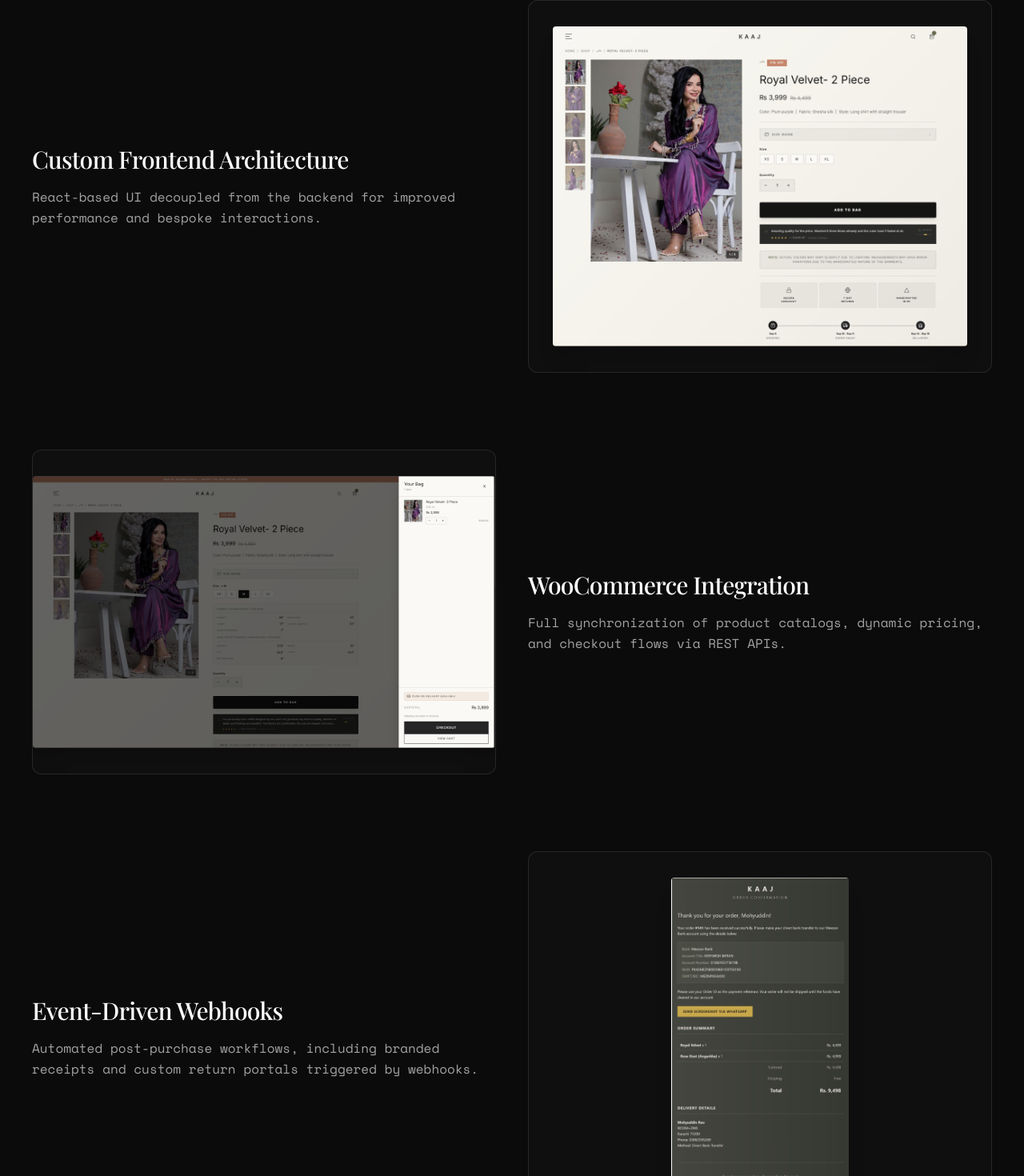
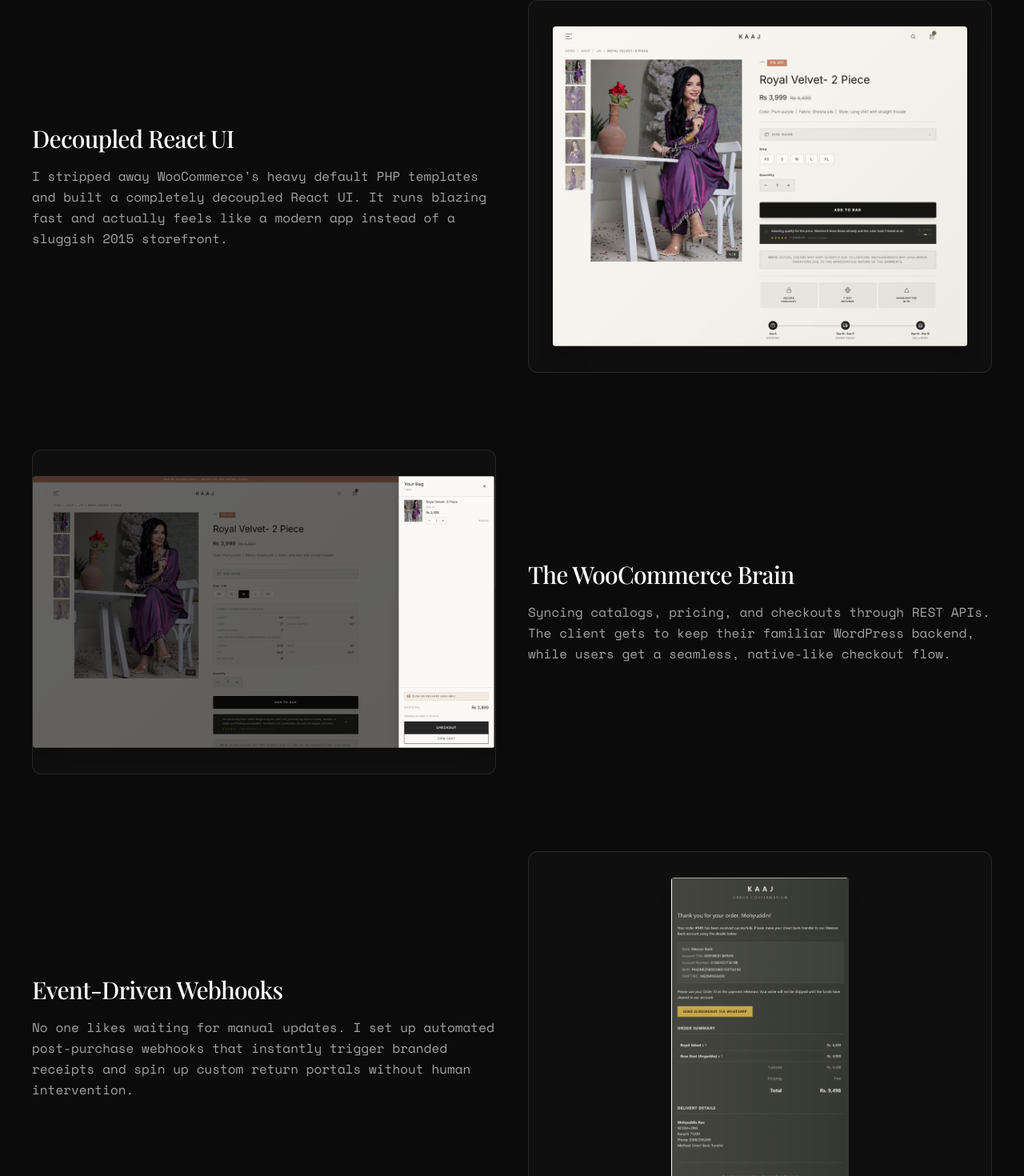
Before and after one commit to Rao-automates/Portfolio, a Next.js app: page / in a window 1280 px wide. Shown: the part 2263-3733 px from the top of the page at 80% size. Built offline with nearby package versions, Linux system fonts and the light colour scheme; a web font is replaced by a local one.

Commit message:
feat: rewrite project feature blurbs with personality

```diff
--- a/components/Work.jsx
+++ b/components/Work.jsx
@@ -16,10 +16,10 @@ const caseStudies = [
       { label: 'Live Website', url: 'https://kaaj-official-store.vercel.app/' },
     ],
     features: [
-      { title: 'Custom Frontend Architecture', desc: 'React-based UI decoupled from the backend for improved performance and bespoke interactions.', img: '/kaaj/kaaj-3.png' },
-      { title: 'WooCommerce Integration', desc: 'Full synchronization of product catalogs, dynamic pricing, and checkout flows via REST APIs.', img: '/kaaj/kaaj-4.png' },
-      { title: 'Event-Driven Webhooks', desc: 'Automated post-purchase workflows, including branded receipts and custom return portals triggered by webhooks.', img: '/kaaj/kaaj-5.png' },
-      { title: 'Automated Asset Pipeline', desc: 'Python microservices for automated editorial image processing, handling contrast and rotation dynamically.', img: '/kaaj/kaaj-1.png' },
+      { title: 'Decoupled React UI', desc: 'I stripped away WooCommerce\'s heavy default PHP templates and built a completely decoupled React UI. It runs blazing fast and actually feels like a modern app instead of a sluggish 2015 storefront.', img: '/kaaj/kaaj-3.png' },
+      { title: 'The WooCommerce Brain', desc: 'Syncing catalogs, pricing, and checkouts through REST APIs. The client gets to keep their familiar WordPress backend, while users get a seamless, native-like checkout flow.', img: '/kaaj/kaaj-4.png' },
+      { title: 'Event-Driven Webhooks', desc: 'No one likes waiting for manual updates. I set up automated post-purchase webhooks that instantly trigger branded receipts and spin up custom return portals without human intervention.', img: '/kaaj/kaaj-5.png' },
+      { title: 'Automated Asset Pipeline', desc: 'My favorite part of the build: a Python microservice that intercepts uploaded editorial images, automatically fixes their contrast and rotation, and spits out perfectly optimized web assets.', img: '/kaaj/kaaj-1.png' },
     ],
     gallery: [
       'kaaj-1.png', 'kaaj-2.png', 'kaaj-3.png', 'kaaj-4.png', 'kaaj-5.png'
@@ -39,10 +39,10 @@ const caseStudies = [
       { label: 'Backend Repo', url: 'https://github.com/Rao-automates/HouseMate-Api-Backend' },
     ],
     features: [
-      { title: '2D Map Engine', desc: 'Custom Android Canvas implementation allowing users to draw floor plans with real-time compliance overlays.', img: '/housemate/03_Map_Creator.jpeg' },
-      { title: 'Cost Estimator Module', desc: 'Algorithmic calculation of material Bill of Quantities (BOQ) based on user-defined floor plans and budget tiers.', img: '/housemate/05_Cost_Estimator.jpeg' },
-      { title: 'Real-Time Marketplace', desc: 'Integrated bidding system with real-time chat and push notifications via Firebase Cloud Messaging.', img: '/housemate/10_Bidding_Project_Details.jpeg' },
-      { title: 'Admin Control Panel', desc: 'Web interface for centralized user management, analytics, and global parameter configuration.', img: '/housemate/14_Admin_Dashboard.jpeg' },
+      { title: 'Raw 2D Map Engine', desc: 'I pushed Android Canvas to its absolute limit. Users physically draw their floor plans on their screens while real-time compliance overlays warn them if they break structural rules.', img: '/housemate/03_Map_Creator.jpeg' },
+      { title: 'Instant BOQ Estimator', desc: 'Instead of waiting days for a quote, a custom algorithm parses the user\'s drawn floor plan, checks their budget tier, and instantly spits out a highly accurate material Bill of Quantities.', img: '/housemate/05_Cost_Estimator.jpeg' },
+      { title: 'Real-Time Bidding', desc: 'I wired up Firebase Cloud Messaging to create a live bidding arena. Contractors and homeowners can haggle in real-time chat with instant, reliable push notifications.', img: '/housemate/10_Bidding_Project_Details.jpeg' },
+      { title: 'God-Mode Admin Panel', desc: 'A no-nonsense web dashboard that gives the operations team complete control over user management, platform analytics, and global app configurations.', img: '/housemate/14_Admin_Dashboard.jpeg' },
     ],
     gallery: [
       '01_Welcome_Screen.jpeg', '02_Client_Dashboard.jpeg', '03_Map_Creator.jpeg',
```
